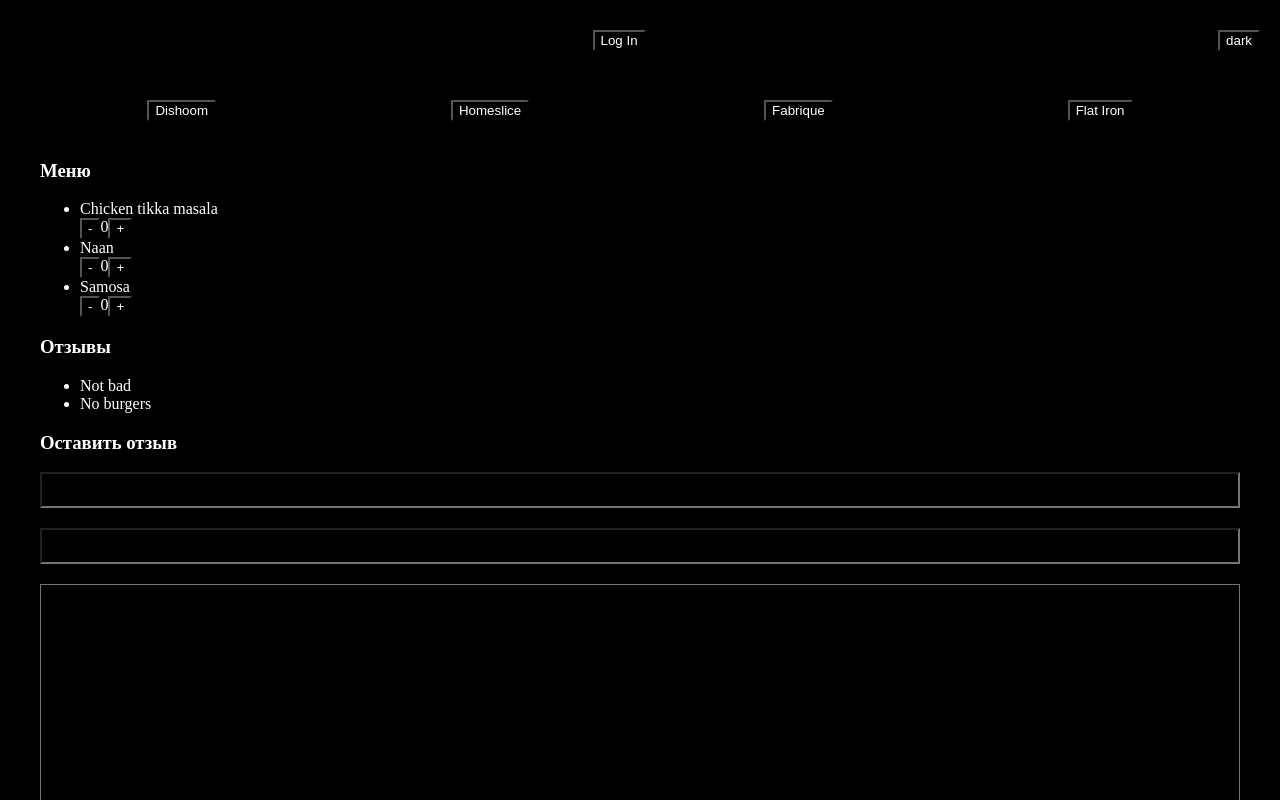
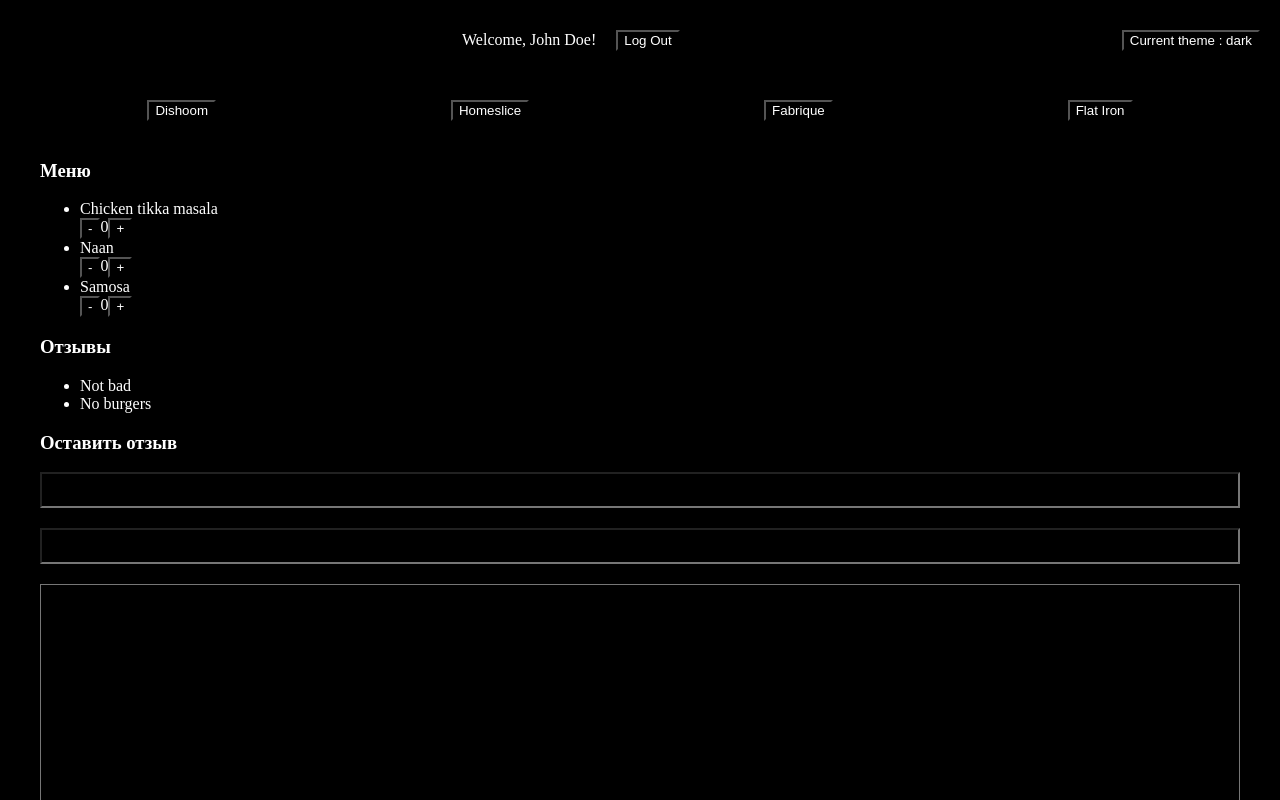
Before and after one commit to Denverlin/react-course, a React (Vite) app: page / in a window 1280 px wide. Both pictures are taken after a click on the button "Log In". Shown: the top 800 px of the page. Built offline with nearby package versions, Linux system fonts and the light colour scheme.

Commit message:
hw-6 add authentication

```diff
--- a/src/App.jsx
+++ b/src/App.jsx
@@ -2,14 +2,17 @@ import RestaurantsPage from "./components/layout/RestaurantsPage.jsx";
 import Layout from "./components/layout/Layout.jsx";
 import React from "react";
 import { ThemeProvider } from "./components/ThemeContext.jsx";
+import { AuthProvider } from "./components/AuthContext.jsx";
 
 function App() {
   return (
-    <ThemeProvider>
-      <Layout>
-        <RestaurantsPage />
-      </Layout>
-    </ThemeProvider>
+    <AuthProvider>
+      <ThemeProvider>
+        <Layout>
+          <RestaurantsPage />
+        </Layout>
+      </ThemeProvider>
+    </AuthProvider>
   );
 }
 
--- /dev/null
+++ b/src/components/AuthContext.jsx
@@ -0,0 +1,16 @@
+import { createContext, useState } from "react";
+
+export const AuthContext = createContext({ isAuth: false });
+
+export const AuthProvider = ({ children }) => {
+  const [isAuth, setIsAuth] = useState(false);
+  const [name, setName] = useState("John Doe");
+  const authentication = () => {
+    setIsAuth((isAuth) => (isAuth === false ? true : false));
+  };
+  return (
+    <AuthContext value={{ isAuth, authentication, name }}>
+      {children}
+    </AuthContext>
+  );
+};
--- a/src/components/InfoCard.jsx
+++ b/src/components/InfoCard.jsx
@@ -1,7 +1,10 @@
 import ReviewForm from "./ReviewForm.jsx";
 import DishCounter from "./DishCounter.jsx";
+import { useContext } from "react";
+import { AuthContext } from "./AuthContext.jsx";
 
 function InfoCard({ restaurant }) {
+  const { isAuth } = useContext(AuthContext);
   return (
     <div>
       <h3>Меню</h3>
@@ -15,7 +18,7 @@ function InfoCard({ restaurant }) {
           {restaurant.menu.map((item) => (
             <li key={item.id}>
               {item.name}
-              <DishCounter />
+              {isAuth && <DishCounter />}
             </li>
           ))}
         </ul>
@@ -34,9 +37,12 @@ function InfoCard({ restaurant }) {
           ))}
         </ul>
       )}
-
-      <h3>Оставить отзыв</h3>
-      <ReviewForm restaurantId={restaurant.id} />
+      {isAuth && (
+        <>
+          <h3>Оставить отзыв</h3>
+          <ReviewForm restaurantId={restaurant.id} />
+        </>
+      )}
     </div>
   );
 }
--- a/src/components/layout/Header.jsx
+++ b/src/components/layout/Header.jsx
@@ -3,9 +3,11 @@ import styles from "../styles/Header.module.css";
 import Button from "../ui/Button.jsx";
 import { ThemeContext } from "../ThemeContext.jsx";
 import classNames from "classnames";
+import { AuthContext } from "../AuthContext.jsx";
 
 function Header() {
   const { theme, toggleTheme } = useContext(ThemeContext);
+  const { isAuth, authentication, name } = useContext(AuthContext);
   return (
     <div
       className={classNames({
@@ -15,10 +17,18 @@ function Header() {
     >
       <div className={styles.logo}></div>
       <div className={styles.logIn}>
-        <Button text={"Log In"} />
+        <div className={styles.logIn__name}>
+          {isAuth && `Welcome, ${name}!`}
+        </div>
+        <div className={styles.logIn__button}>
+          <Button
+            onclick={authentication}
+            text={isAuth ? "Log Out" : "Log In"}
+          />
+        </div>
       </div>
       <div className={styles.themeButton}>
-        <Button onclick={toggleTheme} text={theme} />
+        <Button onclick={toggleTheme} text={`Current theme : ${theme}`} />
       </div>
     </div>
   );
--- a/src/components/styles/Header.module.css
+++ b/src/components/styles/Header.module.css
@@ -16,8 +16,16 @@
 .themeButton {
   align-content: center;
 }
+.logIn {
+  display: flex;
+  gap: 20px;
+}
+.logIn__button {
+  align-content: center;
+}
+
+.logIn__name {
+  align-content: center;
+}
 .logo {
 }
-.logIn {
-  align-content: center;
-}
```
